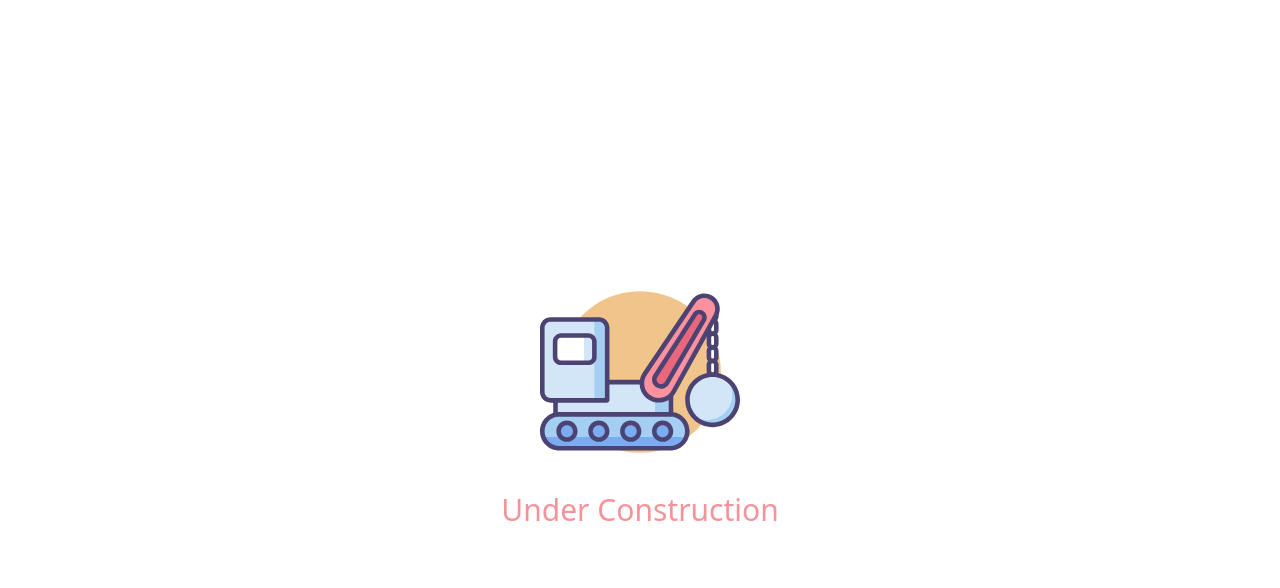
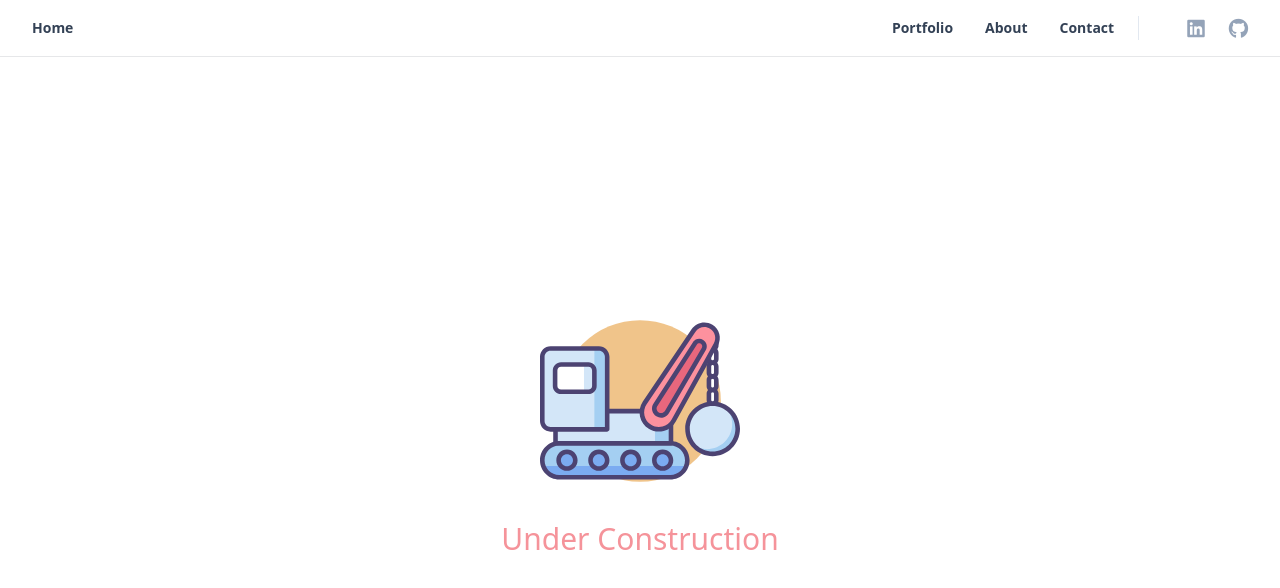
Before and after one commit to samimsu/samimsu.github.io, a React (Vite) app: page / in a window 1280 px wide. Shown: the top 588 px of the page. Built offline with nearby package versions, Linux system fonts and the light colour scheme.

Commit message:
Build header

```diff
--- a/index.html
+++ b/index.html
@@ -21,6 +21,11 @@
     />
     <meta name="viewport" content="width=device-width, initial-scale=1.0" />
     <title>Sami | Software Developer</title>
+    <script
+      src="https://kit.fontawesome.com/700223767b.js"
+      crossorigin="anonymous"
+      async
+    ></script>
   </head>
   <body>
     <div id="root"></div>
--- a/src/App.css
+++ b/src/App.css
@@ -1,6 +1,6 @@
 #root {
+  width: 100%;
   max-width: 1280px;
   margin: 0 auto;
-  padding: 2rem;
   text-align: center;
 }
--- a/src/App.tsx
+++ b/src/App.tsx
@@ -1,9 +1,12 @@
 import wreckingBallCrane from "./assets/wrecking-ball-crane.svg";
 import "./App.css";
+import Header from "./components/Header";
 
 function App() {
   return (
-    <div className="flex flex-col items-center space-y-5">
+    <div className="flex flex-col h-full">
+      <Header />
+      <div className="flex flex-col justify-center items-center space-y-5 grow">
         <img
           src={wreckingBallCrane}
           className="logo react"
@@ -14,6 +17,7 @@ function App() {
           Under Construction
         </h1>
       </div>
+    </div>
   );
 }
 
--- /dev/null
+++ b/src/components/Header.tsx
@@ -0,0 +1,64 @@
+const Header = () => {
+  return (
+    <div className="sticky top-0 z-40 w-full backdrop-blur flex-none transition-colors duration-500 lg:z-50 lg:border-b lg:border-slate-900/10 dark:border-slate-50/[0.06] bg-white/95 supports-backdrop-blur:bg-white/60 dark:bg-transparent">
+      <div className="max-w-8xl mx-auto">
+        <div className="py-4 border-b border-slate-900/10 lg:px-8 lg:border-0 dark:border-slate-300/10 mx-4 lg:mx-0">
+          <div className="relative flex items-center">
+            <a
+              className="mr-3 flex-none w-[2.0625rem] overflow-hidden md:w-auto text-sm leading-6 font-semibold text-slate-700 dark:text-slate-200 hover:text-sky-500 dark:hover:text-sky-400"
+              href="/"
+            >
+              Home
+            </a>
+            <div className="relative hidden lg:flex items-center ml-auto">
+              <nav className="text-sm leading-6 font-semibold text-slate-700 dark:text-slate-200">
+                <ul className="flex space-x-8">
+                  <li>
+                    <a
+                      className="hover:text-sky-500 dark:hover:text-sky-400"
+                      href="/"
+                    >
+                      Portfolio
+                    </a>
+                  </li>
+                  <li>
+                    <a
+                      className="hover:text-sky-500 dark:hover:text-sky-400"
+                      href="/"
+                    >
+                      About
+                    </a>
+                  </li>
+                  <li>
+                    <a
+                      className="hover:text-sky-500 dark:hover:text-sky-400"
+                      href="/"
+                    >
+                      Contact
+                    </a>
+                  </li>
+                </ul>
+              </nav>
+              <div className="flex items-center border-l border-slate-200 ml-6 pl-6 dark:border-slate-800">
+                <a
+                  href="https://linkedin.com/in/samimsu"
+                  className="ml-6 block text-slate-400 hover:text-[#0077b5] dark:hover:text-[#0077b5]"
+                >
+                  <i className="fab fa-linkedin fa-lg icon"></i>
+                </a>
+                <a
+                  href="https://github.com/samimsu"
+                  className="ml-6 block text-slate-400 hover:text-[#333] dark:hover:text-[#333]"
+                >
+                  <i className="fab fa-github fa-lg icon"></i>
+                </a>
+              </div>
+            </div>
+          </div>
+        </div>
+      </div>
+    </div>
+  );
+};
+
+export default Header;
--- a/src/index.css
+++ b/src/index.css
@@ -5,7 +5,6 @@
 body {
   margin: 0;
   display: flex;
-  place-items: center;
   min-width: 320px;
   min-height: 100vh;
 }
```
Lines whose indentation alone changed are shown as unchanged.
